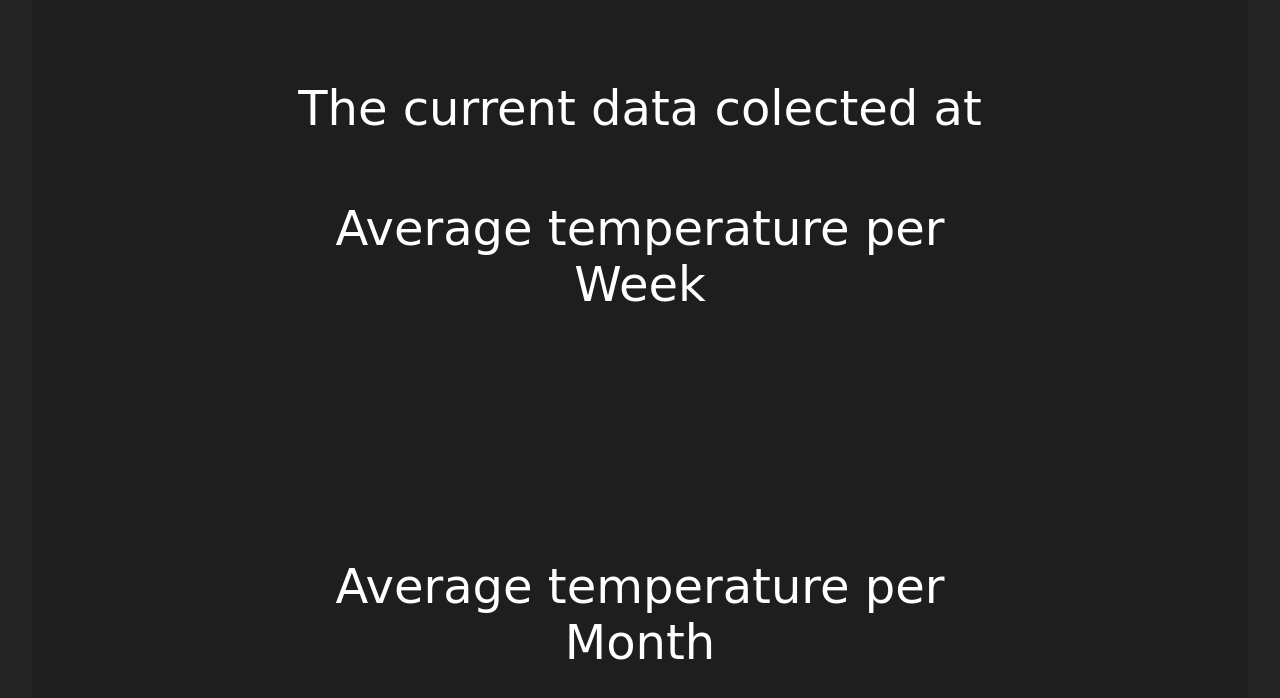
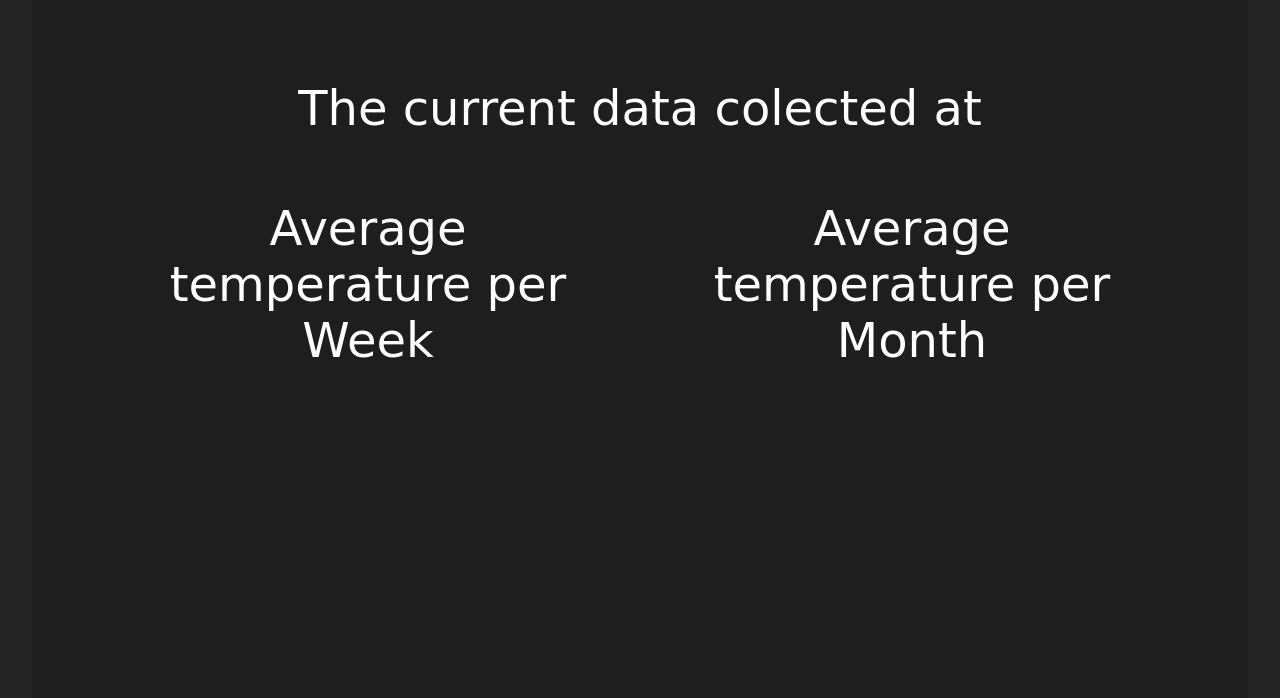
Before and after one commit to howlingunit/star-wars-weather, a website with bundled scripts: page static/raw.html in a window 1280 px wide. Shown: the part 72-770 px from the top of the page. Built offline with nearby package versions, Linux system fonts and the light colour scheme; no server answers; a web font is replaced by a local one.

Commit message:
better graph styling

```diff
--- a/static/raw.html
+++ b/static/raw.html
@@ -34,14 +34,16 @@
             <h1 id="current-data-time"></h1>
         </section>
 
-        <section id="per-week" class="chart-section">
-            <h1>Average temperature per Week</h1>
-            <canvas id="per-week-chart" class="chart" />
-        </section>
+        <section class="graphs">
+            <div id="per-week" class="chart-section">
+                <h1>Average temperature per Week</h1>
+                <canvas id="per-week-chart" class="chart" />
+            </div>
 
-        <section id="per-month" class="chart-section">
-            <h1>Average temperature per Month</h1>
-            <canvas id="per-month-chart" class="chart" />
+            <div id="per-month" class="chart-section">
+                <h1>Average temperature per Month</h1>
+                <canvas id="per-month-chart" class="chart" />
+            </div>
         </section>
     </main>
 
--- a/static/styles/raw.css
+++ b/static/styles/raw.css
@@ -4,17 +4,21 @@
     --main-padding: 5rem 4rem 1rem 4rem;
     --main-margin: 1rem 2rem 0rem 2rem;
 
-    --per-week-padding: 0 20% 0 20%;
+    --graph-padding: 0 10% 0 10%;
+    --graph-grid-template-rows: 1;
+    --graph-grid-template-columns: 1fr 1fr;
 }
 
-@media (max-width: 600px) {
+@media (max-width: 900px) {
     :root{
         --current-data-h1: 2.5rem;
 
         --main-padding: 2rem 0.5rem 1rem 0.5rem;
         --main-margin: 1rem 0.5rem 0rem 0.5rem;
 
-        --per-week-padding: 0;
+        --graph-padding: 0;
+        --graph-grid-template-rows: 1fr 1fr;
+        --graph-grid-template-columns: 1;
 
 
     }
@@ -55,7 +59,7 @@ section{
     width: 100%;
     margin-bottom: 4rem;
 }
-section>h1 {
+h1 {
     font-family: 'Odibee Sans', cursive;
     font-size: var(--current-data-h1);
 }
@@ -70,11 +74,20 @@ section>h1 {
     margin-top: 1rem;
 }
 
+.graphs {
+    display: grid;
+    grid-template-columns: var(--graph-grid-template-columns);
+    grid-template-rows: var(--graph-grid-template-rows);
+}
+.graphs>div {
+    margin-bottom: 2rem;
+}
+
 .chart-section {
-    padding: var(--per-week-padding);
+    padding: var(--graph-padding);
 
 }
 
 .chart {
-    margin-top: 2rem;
+    margin-top: 1rem;
 }
```
